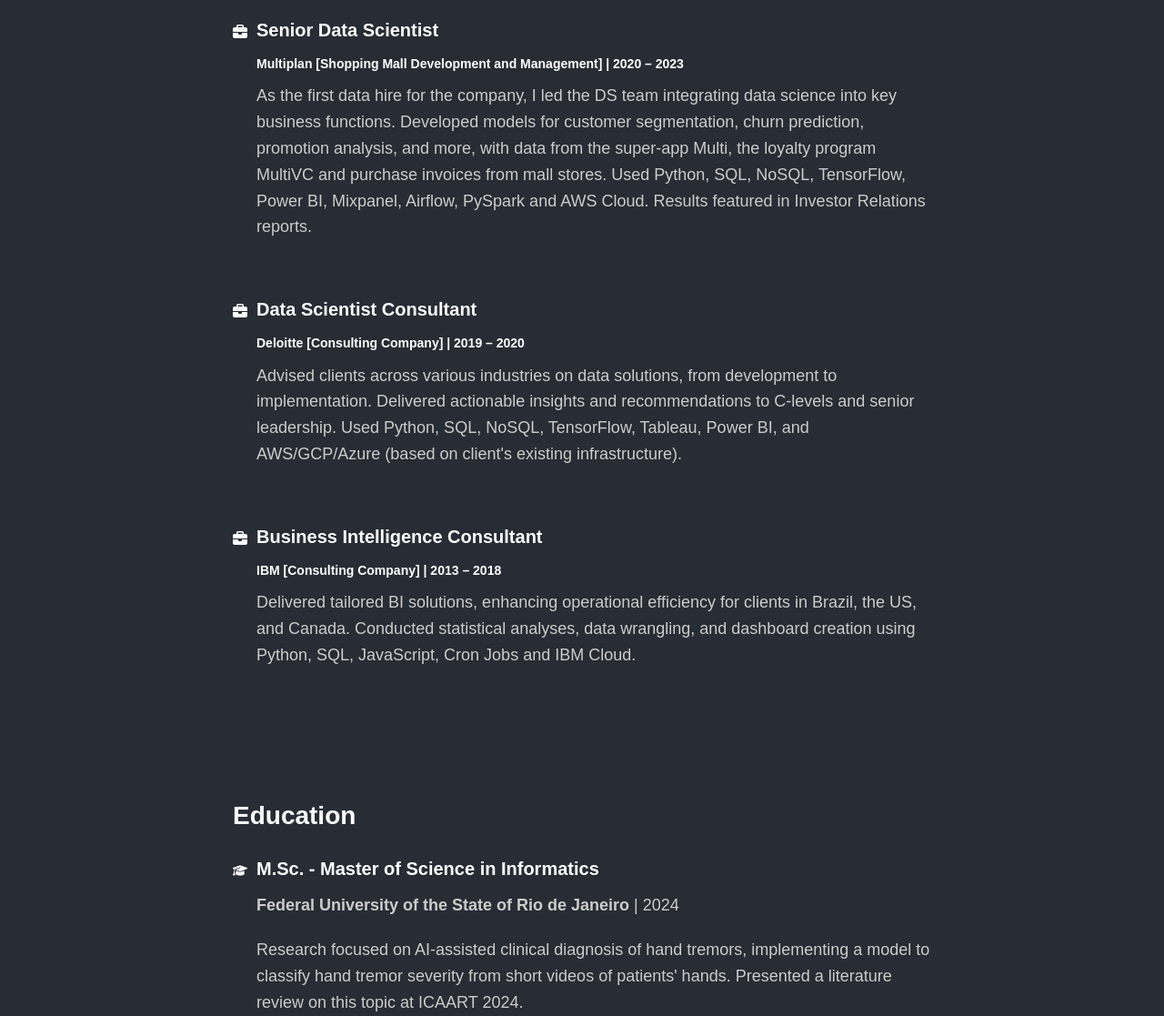
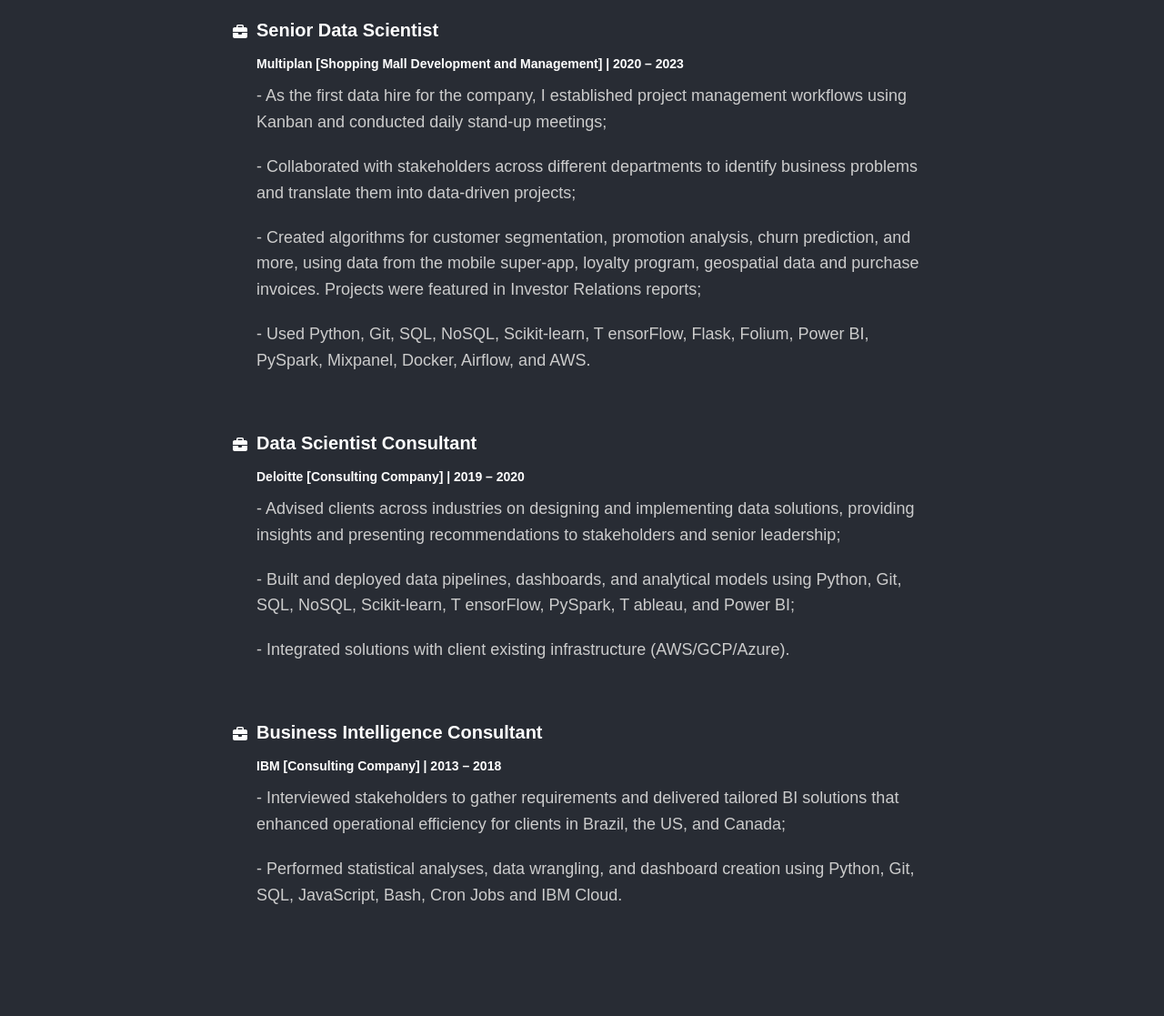
Before and after one commit to e-xf/e-xf.github.io, a plain HTML site: page experience.html in a window 1280 px wide. Shown: the part 183-1300 px from the top of the page at 91% size. Drawn offline with Linux system fonts and the light colour scheme.

Commit message:
updating work experience

```diff
--- a/experience.html
+++ b/experience.html
@@ -43,7 +43,10 @@
                     <div>
                         <h3>Senior Data Scientist</h3>
                         <h4><strong>Multiplan</strong> [Shopping Mall Development and Management] | 2020 – 2023</h4>
-                        <p>As the first data hire for the company, I led the DS team integrating data science into key business functions. Developed models for customer segmentation, churn prediction, promotion analysis, and more, with data from the super-app Multi, the loyalty program MultiVC and purchase invoices from mall stores. Used Python, SQL, NoSQL, TensorFlow, Power BI, Mixpanel, Airflow, PySpark and AWS Cloud. Results featured in Investor Relations reports.</p>
+                        <p>- As the first data hire for the company, I established project management workflows using Kanban and conducted daily stand-up meetings;</p>
+                        <p>- Collaborated with stakeholders across different departments to identify business problems and translate them into data-driven projects;</p>
+                        <p>- Created algorithms for customer segmentation, promotion analysis, churn prediction, and more, using data from the mobile super-app, loyalty program, geospatial data and purchase invoices. Projects were featured in Investor Relations reports;</p>
+                        <p>- Used Python, Git, SQL, NoSQL, Scikit-learn, T ensorFlow, Flask, Folium, Power BI, PySpark, Mixpanel, Docker, Airflow, and AWS.</p>
                     </div>
                 </div>
 
@@ -52,7 +55,9 @@
                     <div>
                         <h3>Data Scientist Consultant</h3>
                         <h4><strong>Deloitte</strong> [Consulting Company] | 2019 – 2020</h4>
-                        <p>Advised clients across various industries on data solutions, from development to implementation. Delivered actionable insights and recommendations to C-levels and senior leadership. Used Python, SQL, NoSQL, TensorFlow, Tableau, Power BI, and AWS/GCP/Azure (based on client's existing infrastructure).</p>
+                        <p>- Advised clients across industries on designing and implementing data solutions, providing insights and presenting recommendations to stakeholders and senior leadership;</p>
+                        <p>- Built and deployed data pipelines, dashboards, and analytical models using Python, Git, SQL, NoSQL, Scikit-learn, T ensorFlow, PySpark, T ableau, and Power BI;</p>
+                        <p>- Integrated solutions with client existing infrastructure (AWS/GCP/Azure).</p>
                     </div>
                 </div>
 
@@ -61,7 +66,8 @@
                     <div>
                         <h3>Business Intelligence Consultant</h3>
                         <h4><strong>IBM</strong> [Consulting Company] | 2013 – 2018</h4>
-                        <p>Delivered tailored BI solutions, enhancing operational efficiency for clients in Brazil, the US, and Canada. Conducted statistical analyses, data wrangling, and dashboard creation using Python, SQL, JavaScript, Cron Jobs and IBM Cloud.</p>
+                        <p>- Interviewed stakeholders to gather requirements and delivered tailored BI solutions that enhanced operational efficiency for clients in Brazil, the US, and Canada;</p>
+                        <p>- Performed statistical analyses, data wrangling, and dashboard creation using Python, Git, SQL, JavaScript, Bash, Cron Jobs and IBM Cloud.</p>
                     </div>
                 </div>
             </div>
@@ -78,7 +84,7 @@
                     <div>
                         <h3>M.Sc. - Master of Science in Informatics</h3>
                         <p><strong>Federal University of the State of Rio de Janeiro</strong> | 2024</p>
-                        <p>Research focused on AI-assisted clinical diagnosis of hand tremors, implementing a model to classify hand tremor severity from short videos of patients' hands. Presented a literature review on this topic at ICAART 2024.</p>
+                        <p>Research focused on AI-assisted clinical diagnosis of hand tremors, implementing a model to classify hand tremor severity from short videos of patients' hands. Presented a literature review on this topic at ICAART Rome 2024.</p>
                     </div>
                 </div>
 
```
